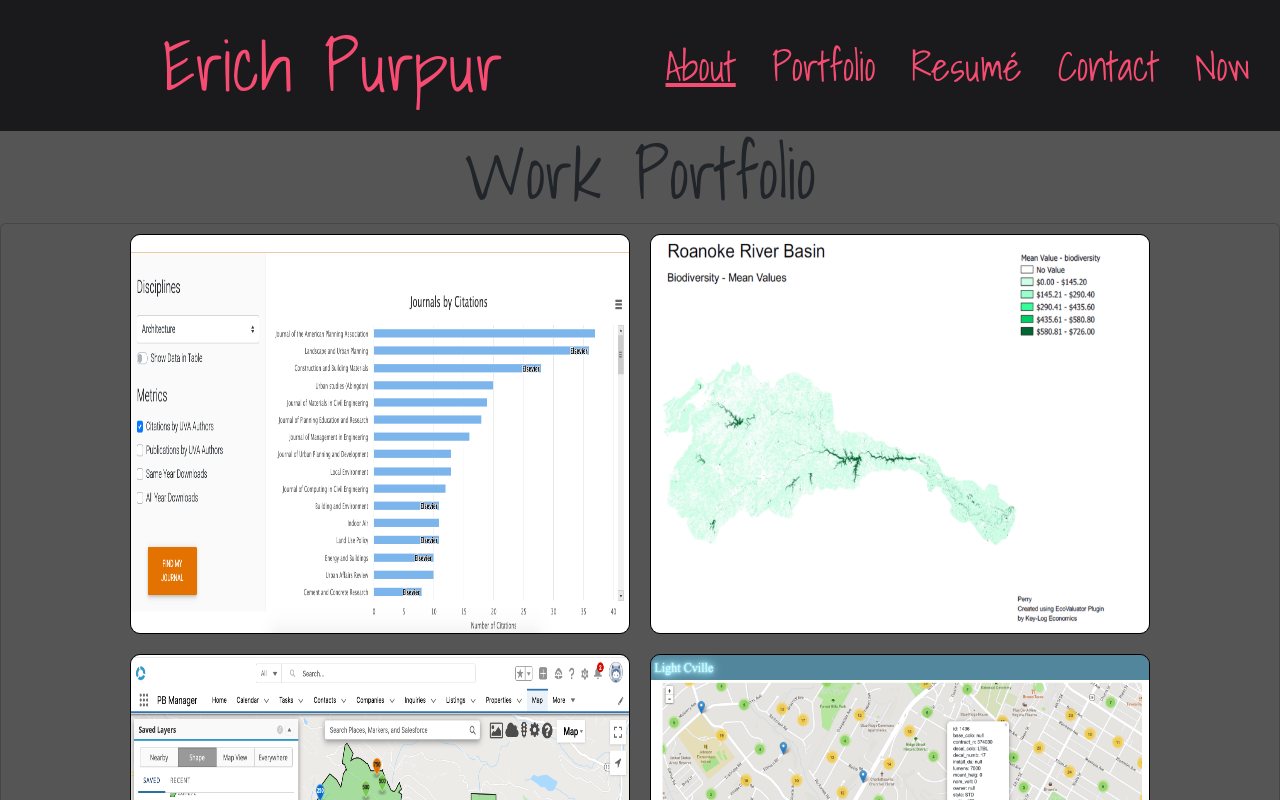
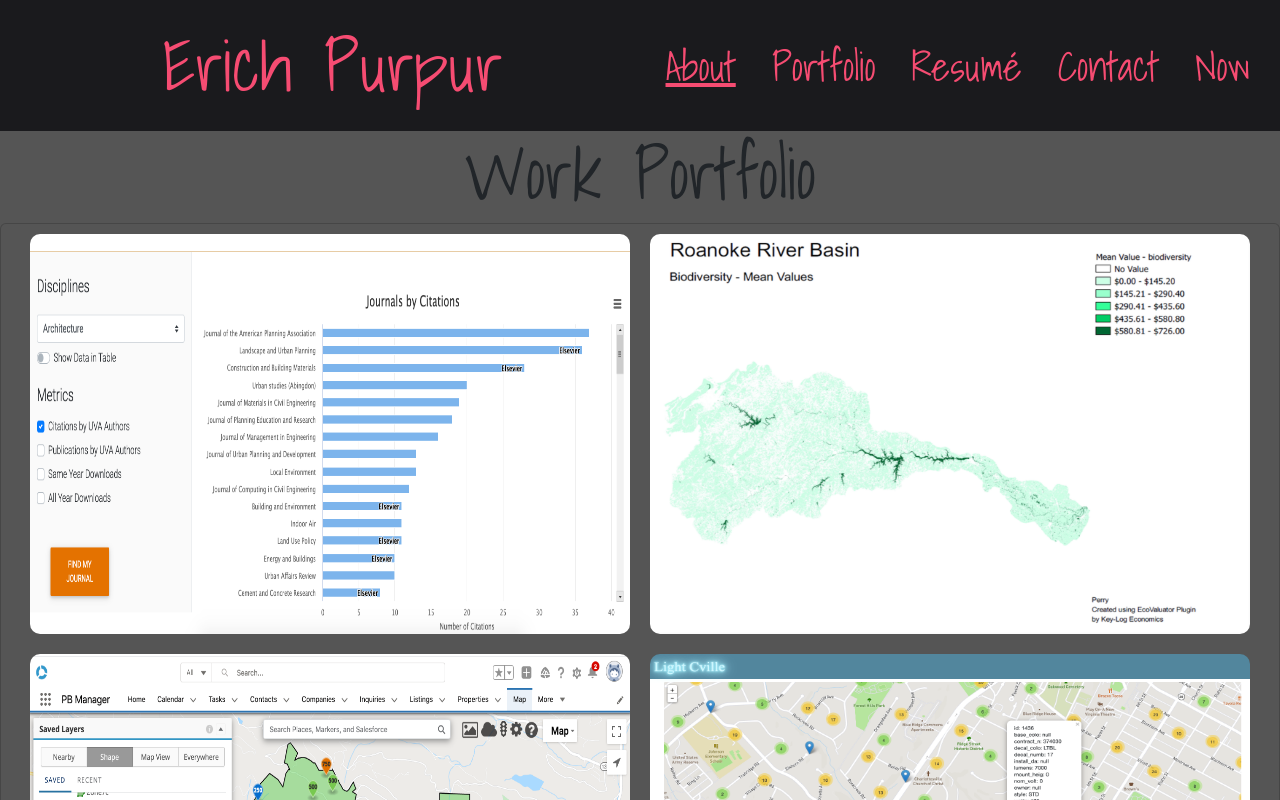
Before and after one commit to epurpur/ReactPortfolio, a React (Create React App) app: page /Portfolio in a window 1280 px wide. Shown: the top 800 px of the page. Built offline with nearby package versions, Linux system fonts and the light colour scheme.

Commit message:
allowing dynamic enabling of current projects

```diff
--- a/src/App.css
+++ b/src/App.css
@@ -114,9 +114,8 @@ nav .navbar-nav li a {
 
 #portfolioCard {
   height: 400px;
-  width: 500px;
+  width: 600px;
   margin: 10px;
-  border: 1px solid black;
   border-radius: 10px;
 }
 
--- a/src/components/Portfolio.js
+++ b/src/components/Portfolio.js
@@ -62,13 +62,20 @@ const Portfolio = () => {
         }
       ])
 
+    const returnActiveProjects = () => {
+      // filters out only those projects which have a property of active: true
+      const activeProjects = projects.filter((project) => project.active)
+
+      //set HTML for those projects
+      return activeProjects.map((project) =>
+      (<img class="img-card-top" id="portfolioCard" src={`/images/${project.imgLink}.png`} alt={`${project.title} application screenshot`}></img>))
+    }
+
     return (
         <div>
             <h1 id="workPortfolioTitle"> Work Portfolio </h1>
             <div class="card" id="portfolioCardsHolder">
-                {projects.map((project) =>
-                (<img class="img-card-top" src={`/images/${project.imgLink}.png`} alt="testImg" id="portfolioCard"></img>)
-                )}
+              {returnActiveProjects()}
             </div>
         </div>
     )
```
